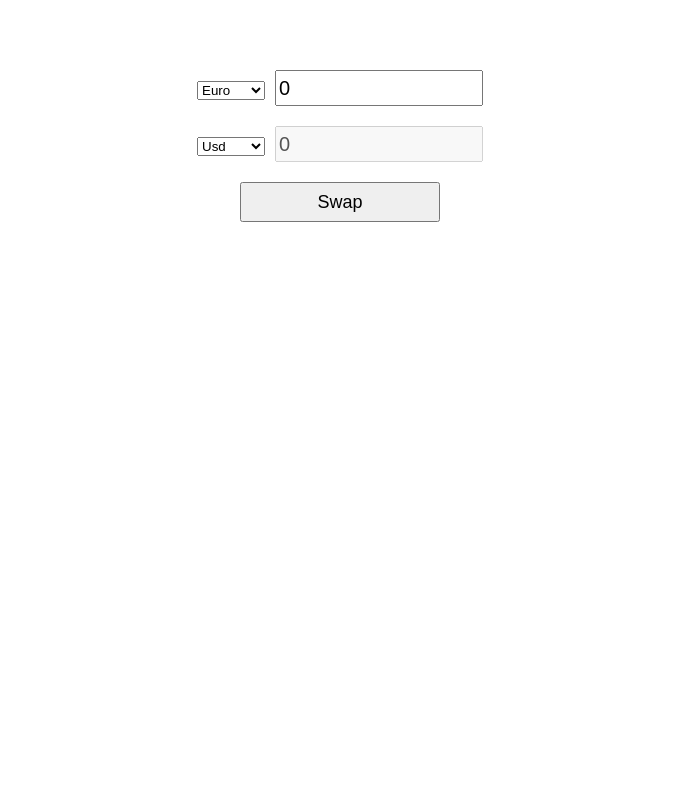
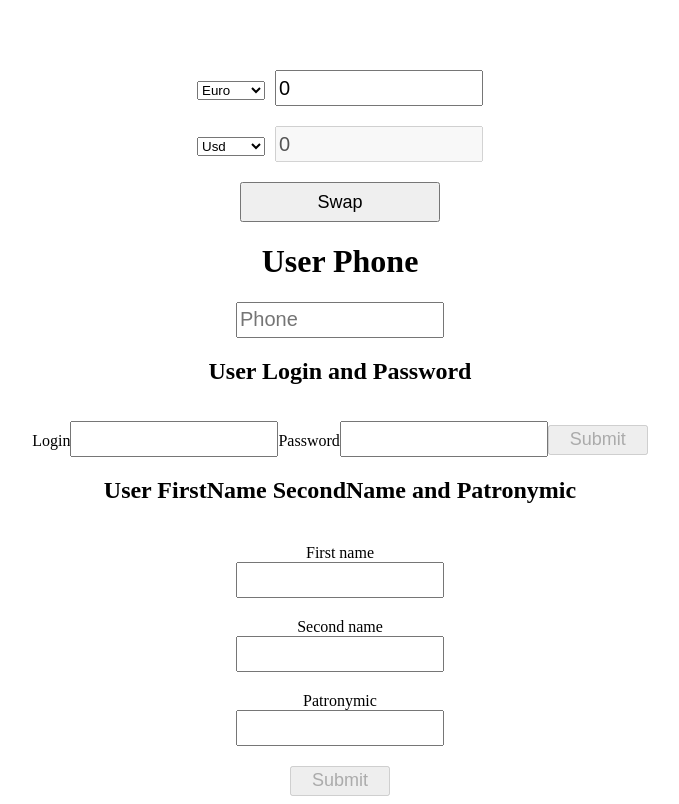
Before and after one commit to Gena3272/currency-conversion, an Angular app: page / in a window 1280 px wide. Shown: the whole page, without its empty margins (300-979 px from the left). Built offline with nearby package versions, Linux system fonts and the light colour scheme.

Commit message:
* Implemented Forms

```diff
--- a/src/app/app.module.ts
+++ b/src/app/app.module.ts
@@ -6,6 +6,7 @@ import { AppComponent } from './app.component';
 import { AppRoutingModule } from './app-routing.module';
 import { BrowserModule } from '@angular/platform-browser';
 import { HeaderModule } from "./header/header.module";
+import { FormsModule } from "@angular/forms";
 
 @NgModule({
   declarations: [
@@ -15,6 +16,7 @@ import { HeaderModule } from "./header/header.module";
     BrowserModule,
     AppRoutingModule,
     HeaderModule,
+    FormsModule
   ],
   bootstrap: [AppComponent],
 })
--- /dev/null
+++ b/src/app/header/forms-user/forms-user.component.html
@@ -0,0 +1,38 @@
+<div class="container">
+  <h1>User Phone</h1>
+  <form class="user-phone-data">
+    <input
+      type="text"
+      placeholder="Phone"
+      [formControl]="userPhone">
+    <div *ngIf="userPhone.invalid && userPhone.touched">
+      <p>Некорректный номер телефона</p>
+    </div>
+  </form>
+  <h2>User Login and Password</h2>
+  <form [formGroup]="formLogAndPassUser">
+    <label>Login</label>
+    <input type="text" formControlName="userLogin">
+    <label>Password</label>
+    <input type="password" formControlName="userPassword">
+    <button
+    class="submit-form"
+    [disabled]="formLogAndPassUser.invalid"
+    >Submit</button>
+  </form>
+  <h2>User FirstName SecondName and Patronymic</h2>
+  <form
+    class="user-date-form"
+    [formGroup]="userDate">
+    <label>First name</label>
+    <input type="text" formControlName="firstName">
+    <label>Second name</label>
+    <input type="text" formControlName="secondName">
+    <label>Patronymic</label>
+    <input type="text" formControlName="patronymicName">
+    <button
+    class="submit-form"
+    [disabled]="userDate.invalid"
+    >Submit</button>
+  </form>
+</div>
--- /dev/null
+++ b/src/app/header/forms-user/forms-user.component.scss
@@ -0,0 +1,31 @@
+.user-phone-data {
+  margin-top: 20px;
+}
+
+input {
+  width: 200px;
+  height: 30px;
+  font-size: 20px;
+  cursor: pointer;
+  outline: none;
+}
+
+.submit-form {
+  margin-top: 20px;
+  width: 100px;
+  height: 30px;
+  outline: none;
+  font-size: 18px;
+  font-family: sans-serif;
+  cursor: pointer;
+}
+
+.user-date-form {
+  display: flex;
+  align-items: center;
+  flex-direction: column;
+
+  label {
+    margin-top: 20px;
+  }
+}
--- /dev/null
+++ b/src/app/header/forms-user/forms-user.component.ts
@@ -0,0 +1,43 @@
+// Angular
+import { Component } from '@angular/core';
+import { FormControl, FormGroup, Validators } from "@angular/forms";
+
+@Component({
+  selector: 'app-forms-user',
+  templateUrl: './forms-user.component.html',
+  styleUrls: ['./forms-user.component.scss']
+})
+export class FormsUserComponent {
+  userPhone: FormControl = new FormControl('', [
+    Validators.pattern('[0-9]{10}'),
+  ])
+  formLogAndPassUser: FormGroup = new FormGroup({
+    userLogin: new FormControl('', [
+      Validators.required,
+      Validators.pattern('^(?=.*[a-z])(?=.*[A-Z])(?=.*\\d)[a-zA-Z\\d]{5,}$'),
+      Validators.minLength(5),
+    ]),
+    userPassword: new FormControl('', [
+      Validators.required,
+      Validators.pattern('^(?=.*[a-z])(?=.*[A-Z])(?=.*\\d)(?=.*[@$!%*?&])[A-Za-z\\d@$!%*?&]{7,}$'),
+      Validators.minLength(7),
+    ])
+  });
+  userDate: FormGroup = new FormGroup({
+    firstName: new FormControl('', [
+      Validators.required,
+      Validators.pattern('^([А-ЯЁ][а-я]*((\\s[а-яё])?[а-яё]*)*)$'),
+      Validators.minLength(2),
+    ]),
+    secondName: new FormControl('', [
+      Validators.required,
+      Validators.pattern('^([А-ЯЁ][а-я]*((\\s[а-яё])?[а-яё]*)*)$'),
+      Validators.minLength(2),
+    ]),
+    patronymicName: new FormControl('', [
+      Validators.required,
+      Validators.pattern('^([А-ЯЁ][а-я]*((\\s[а-яё])?[а-яё]*)*)$'),
+      Validators.minLength(2),
+    ])
+  });
+}
--- a/src/app/header/header.component.html
+++ b/src/app/header/header.component.html
@@ -8,3 +8,4 @@
   (click)="swapActiveCurrencyInput()"
   >Swap</button>
 </div>
+<app-forms-user></app-forms-user>
--- a/src/app/header/header.module.ts
+++ b/src/app/header/header.module.ts
@@ -4,14 +4,17 @@ import { NgModule } from '@angular/core';
 // Component
 import { HeaderComponent } from "./header.component";
 import { CurrencyConversionComponent } from './currencyConversion/currencyConversion.component';
+import { FormsUserComponent } from './forms-user/forms-user.component';
 
 // Module
 import { CommonModule } from '@angular/common';
+import { ReactiveFormsModule } from "@angular/forms";
 
 @NgModule({
   declarations: [
     HeaderComponent,
     CurrencyConversionComponent,
+    FormsUserComponent,
   ],
   exports: [
     CurrencyConversionComponent,
@@ -19,6 +22,7 @@ import { CommonModule } from '@angular/common';
   ],
   imports: [
     CommonModule,
+    ReactiveFormsModule,
   ],
 })
 export class HeaderModule {}
```
